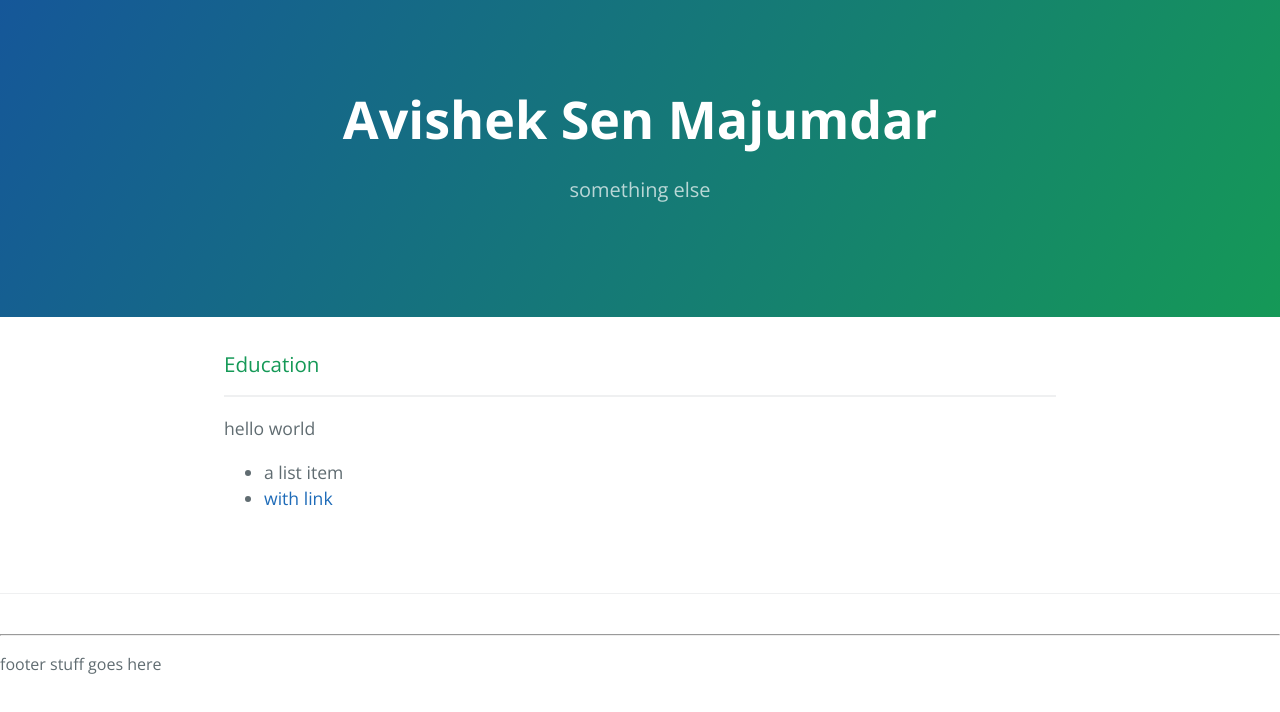
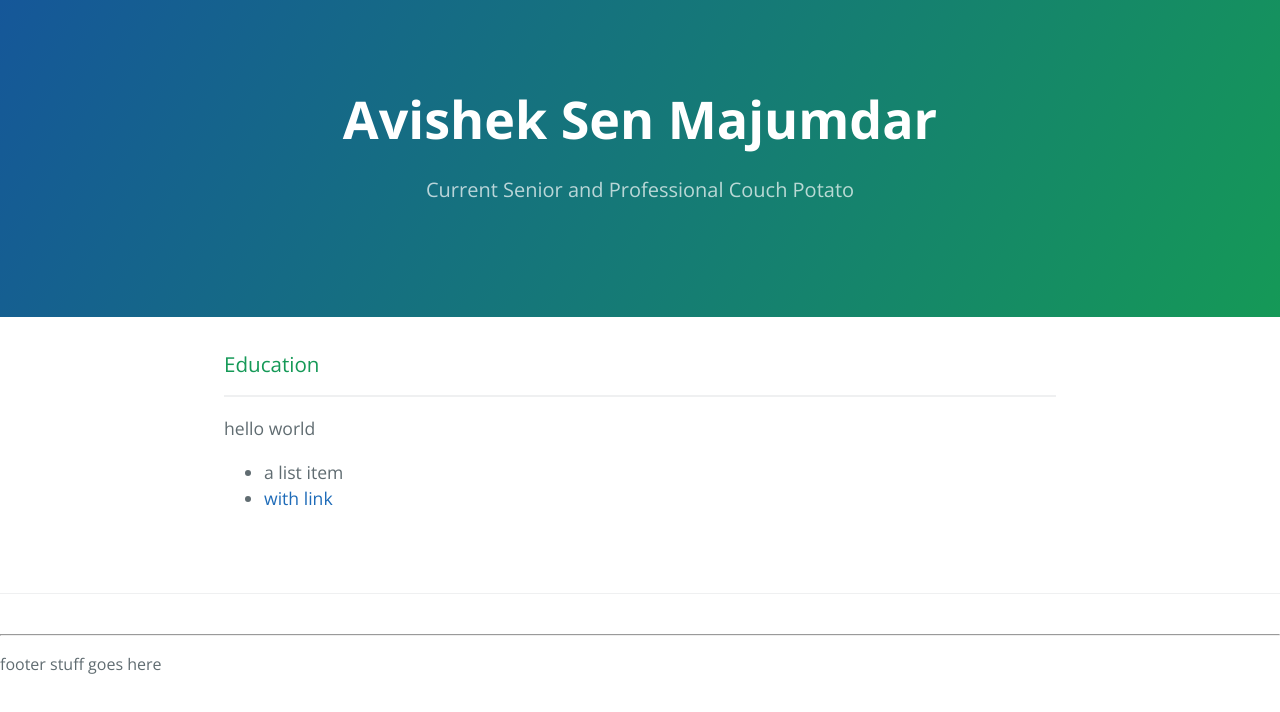
Before and after one commit to asenmajumdar/BioPage, a plain HTML site: page index.html in a window 1280 px wide. Drawn offline with nearby package versions, Linux system fonts and the light colour scheme.

Commit message:
name, subheading

```diff
--- a/index.html
+++ b/index.html
@@ -13,7 +13,7 @@
 
       <section class="page-header">
         <h1 class="project-name">Avishek Sen Majumdar </h1>
-        <h2 class="project-tagline">something else</h2>
+        <h2 class="project-tagline">Current Senior and Professional Couch Potato</h2>
       </section>
 
       <section class="main-content">
```
